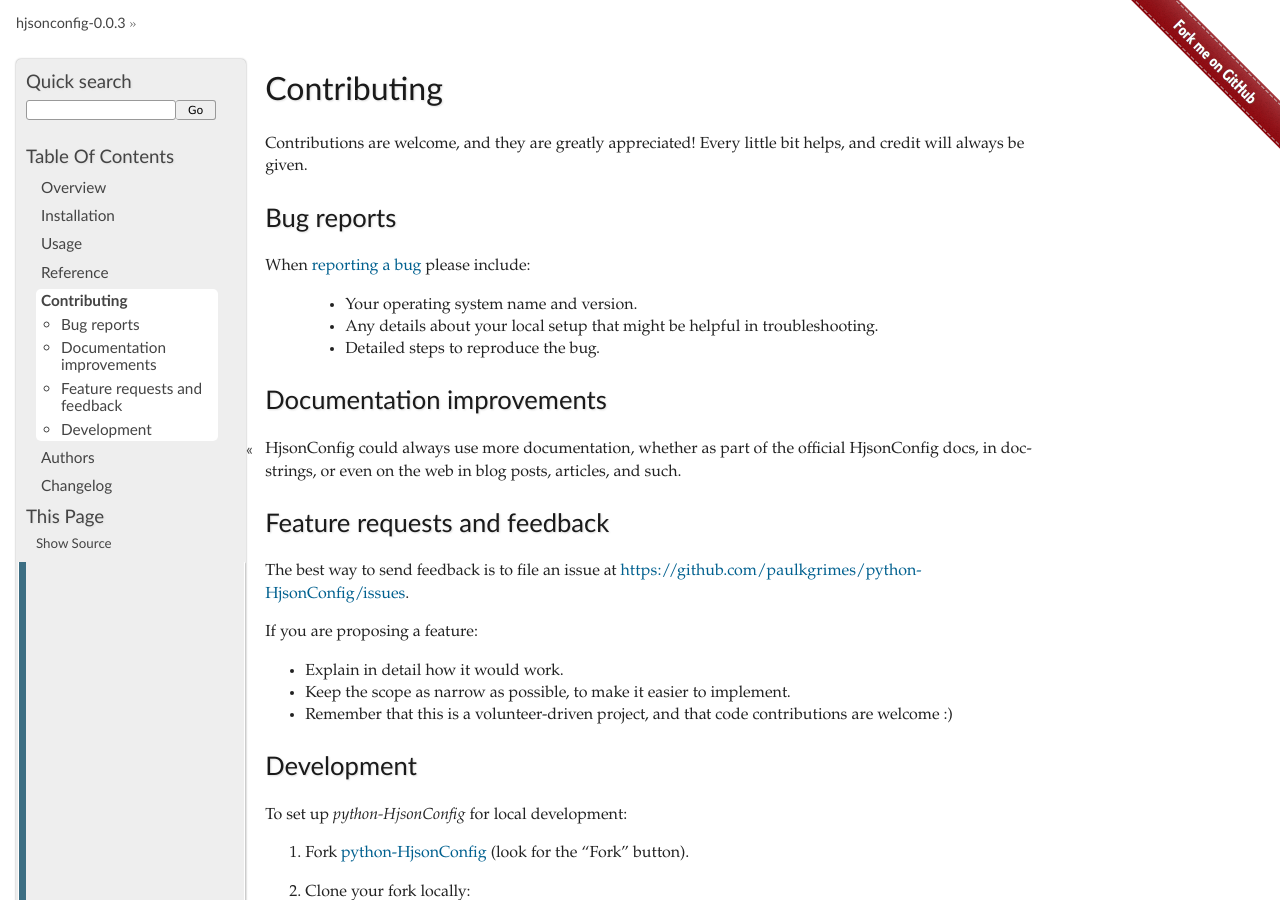
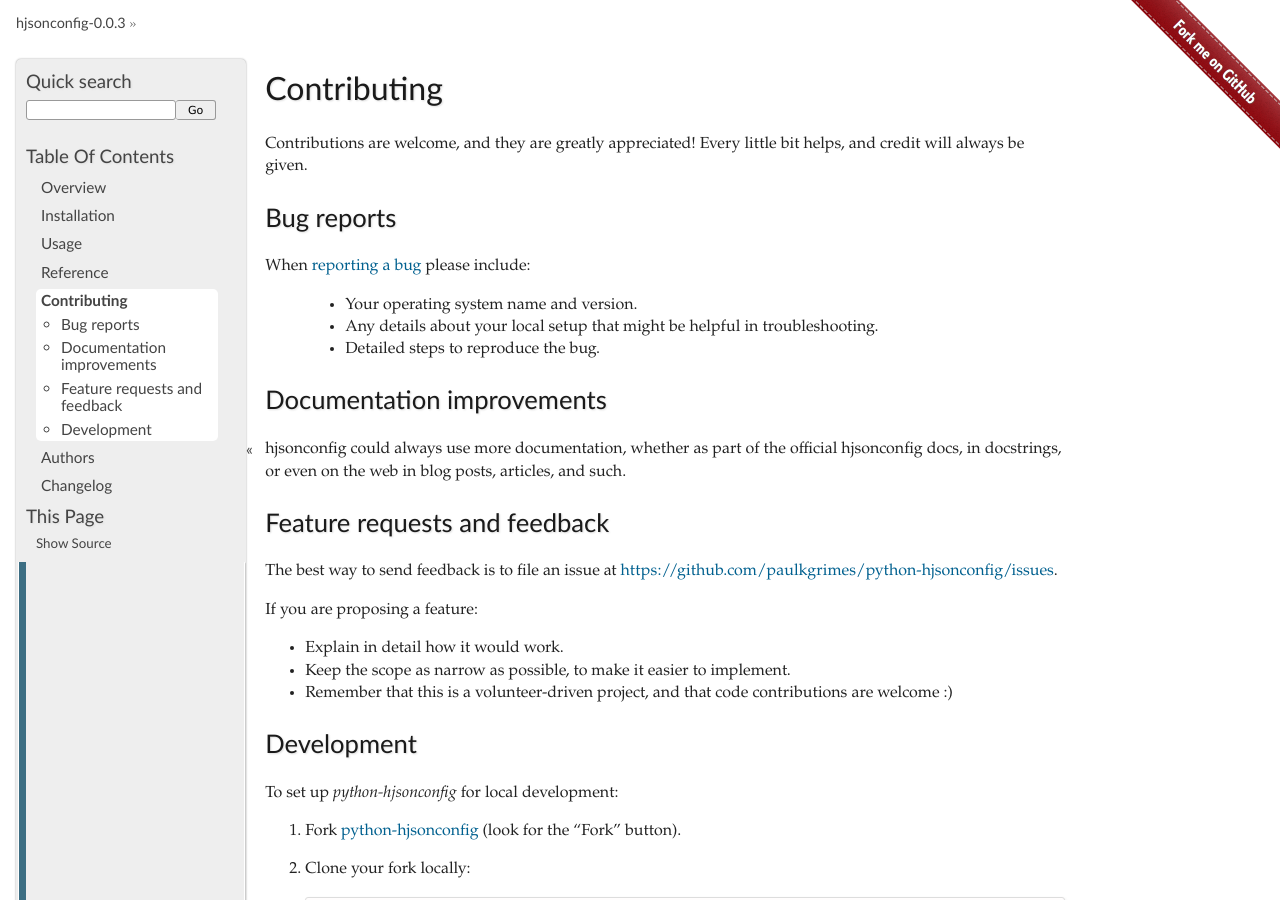
Before and after one commit to PaulKGrimes/python-hjsonconfig, a Sphinx documentation site: the page built from docs/contributing.rst, in a window 1280 px wide and 900 px high. Built offline with Sphinx 7.4.7, drawn with Linux system fonts in a browser that asks for light colours; some of the changed text lies outside the part shown.

Commit message:
Final capitalization fixes
Final fixes for capitalization

```diff
--- a/CONTRIBUTING.rst
+++ b/CONTRIBUTING.rst
@@ -8,7 +8,7 @@
 Bug reports
 ===========
 
-When `reporting a bug <https://github.com/paulkgrimes/python-HjsonConfig/issues>`_ please include:
+When `reporting a bug <https://github.com/paulkgrimes/python-hjsonconfig/issues>`_ please include:
 
     * Your operating system name and version.
     * Any details about your local setup that might be helpful in troubleshooting.
@@ -17,14 +17,14 @@
 Documentation improvements
 ==========================
 
-HjsonConfig could always use more documentation, whether as part of the
-official HjsonConfig docs, in docstrings, or even on the web in blog posts,
+hjsonconfig could always use more documentation, whether as part of the
+official hjsonconfig docs, in docstrings, or even on the web in blog posts,
 articles, and such.
 
 Feature requests and feedback
 =============================
 
-The best way to send feedback is to file an issue at https://github.com/paulkgrimes/python-HjsonConfig/issues.
+The best way to send feedback is to file an issue at https://github.com/paulkgrimes/python-hjsonconfig/issues.
 
 If you are proposing a feature:
 
@@ -35,13 +35,13 @@
 Development
 ===========
 
-To set up `python-HjsonConfig` for local development:
+To set up `python-hjsonconfig` for local development:
 
-1. Fork `python-HjsonConfig <https://github.com/paulkgrimes/python-HjsonConfig>`_
+1. Fork `python-hjsonconfig <https://github.com/paulkgrimes/python-hjsonconfig>`_
    (look for the "Fork" button).
 2. Clone your fork locally::
 
-    git clone git@github.com:your_name_here/python-HjsonConfig.git
+    git clone git@github.com:your_name_here/python-hjsonconfig.git
 
 3. Create a branch for local development::
 
@@ -74,7 +74,7 @@
 4. Add yourself to ``AUTHORS.rst``.
 
 .. [1] If you don't have all the necessary python versions available locally you can rely on Travis - it will
-       `run the tests <https://travis-ci.org/paulkgrimes/python-HjsonConfig/pull_requests>`_ for each change you add in the pull request.
+       `run the tests <https://travis-ci.org/paulkgrimes/python-hjsonconfig/pull_requests>`_ for each change you add in the pull request.
 
        It will be slower though ...
 
--- a/docs/reference/hjsonconfig.rst
+++ b/docs/reference/hjsonconfig.rst
@@ -1,4 +1,4 @@
-HjsonConfig
+hjsonconfig
 ===========
 
 .. testsetup::
```
Also changed, not shown: .bumpversion.cfg, 4 other files.
